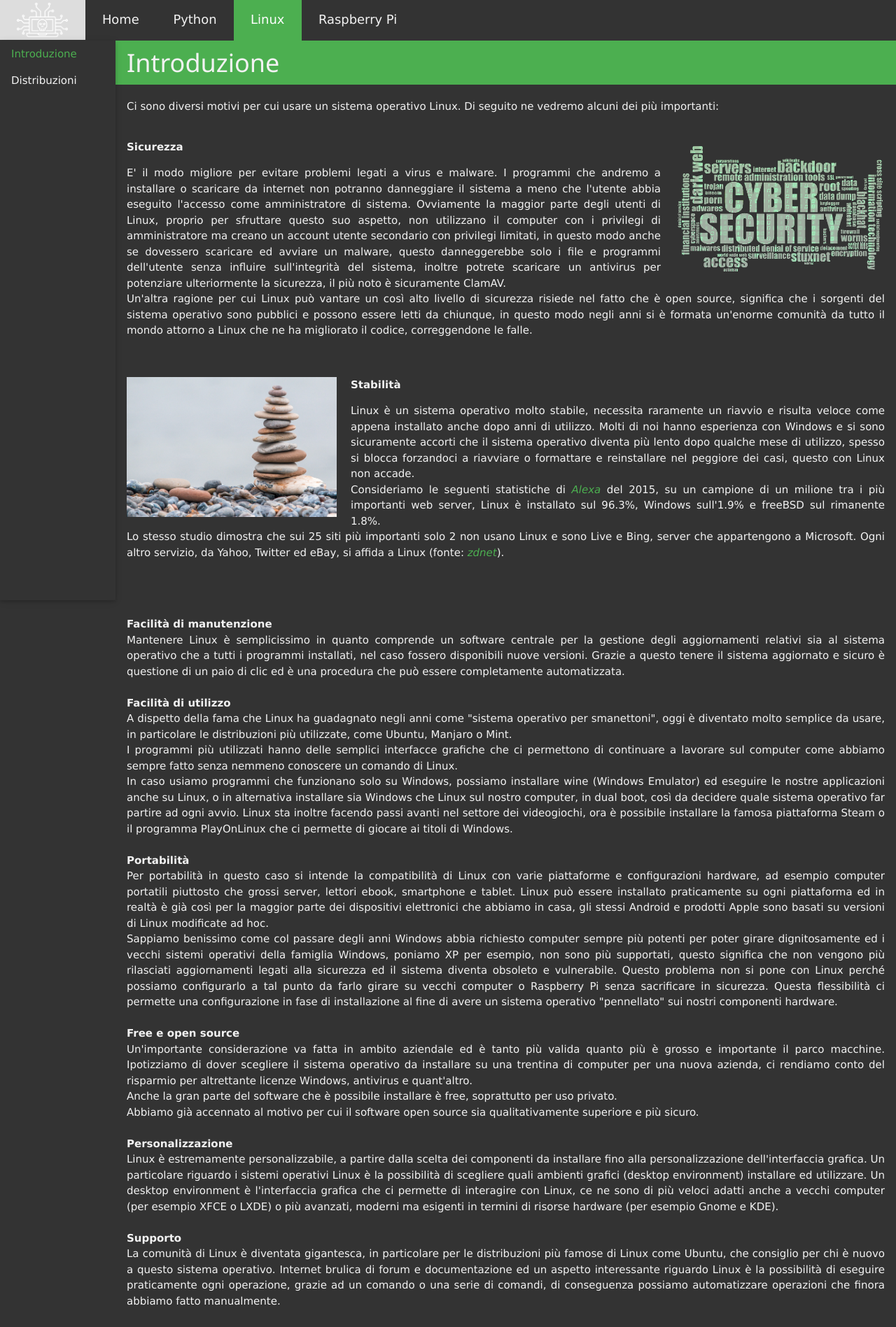
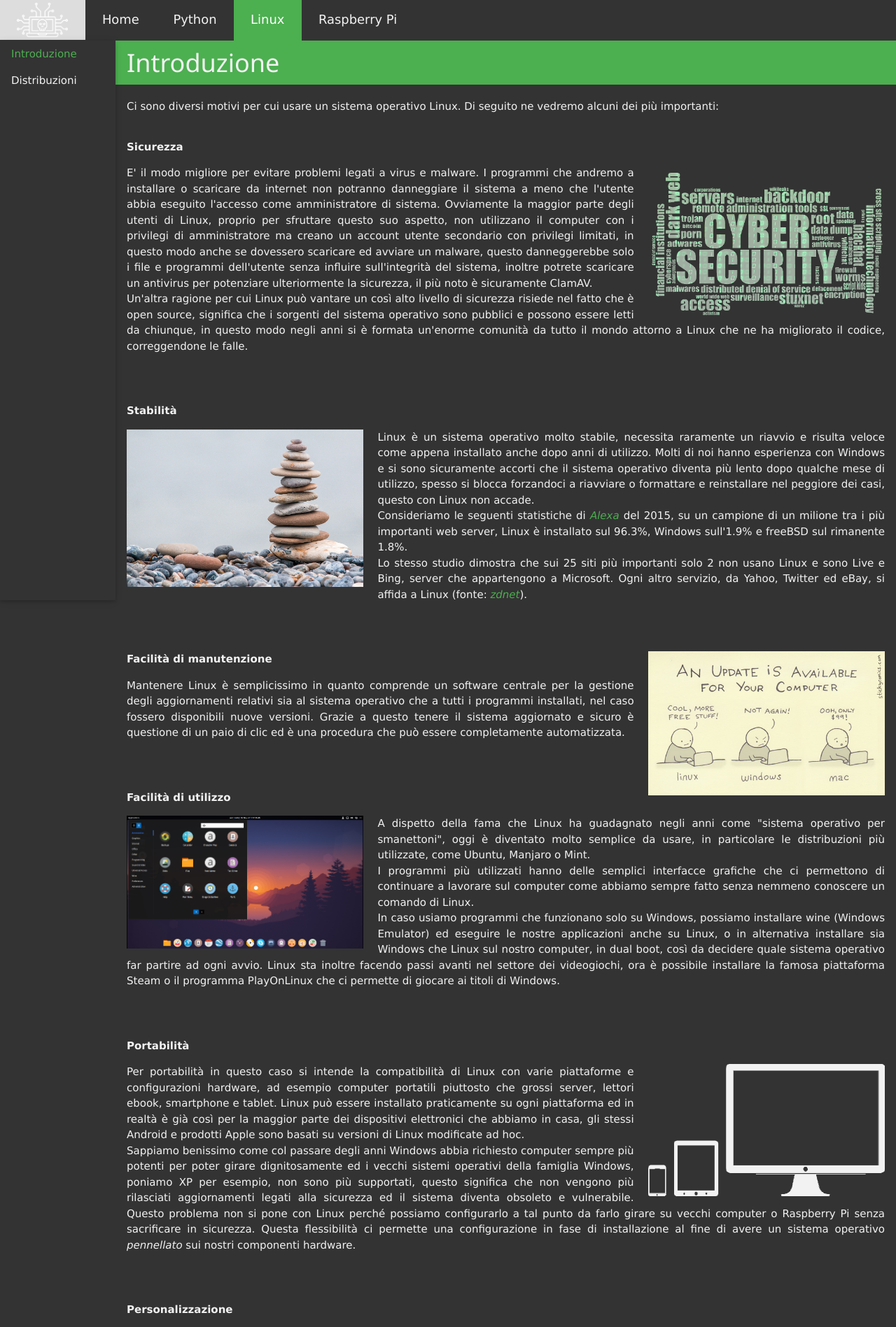
Before and after one commit to s-pnt/sito, a Django app: page /linux/introduzione/ in a window 1280 px wide. Shown: the top 1897 px of the page at 70% size. Before the commit the page ends 1866 px from the top, so only its background shows below. Run offline with Django 3.2, Linux system fonts and the light colour scheme; some libraries are stand-ins or nearby versions.

Commit message:
Sito, aggiunte immagini e sistemato layout

```diff
--- a/sito/static/css/sito.css
+++ b/sito/static/css/sito.css
@@ -81,10 +81,11 @@
 }
 
 .w3-container img {
-    max-width: 25vw;
+    max-width: 28vw;
 }
 
 .w3-container .titolo-immagine {
+    margin-top: 15px;
     padding-top: 20px;
 }
 
--- a/sito/templates/sito/linux_introduzione.html
+++ b/sito/templates/sito/linux_introduzione.html
@@ -14,9 +14,8 @@
 Ci sono diversi motivi per cui usare un sistema operativo Linux. Di seguito ne vedremo alcuni dei più importanti:
 </p>
 <div>
-<p class="titolo-immagine"><strong>Sicurezza</strong>
+<p class="titolo-immagine"><strong>Sicurezza</strong></p>
 <img class="image-right" src="{% static 'sito/cyber_security.png' %}" align="right">
-</p>
 <p>
 E' il modo migliore per evitare problemi legati a virus e malware. I programmi che andremo a installare o scaricare da internet non potranno danneggiare il sistema a meno che l'utente abbia eseguito l'accesso come amministratore di sistema. Ovviamente la maggior parte degli utenti di Linux, proprio per sfruttare questo suo aspetto, non utilizzano il computer con i privilegi di amministratore ma creano un account utente secondario con privilegi limitati, in questo modo anche se dovessero scaricare ed avviare un malware, questo danneggerebbe solo i file e programmi dell'utente senza influire sull'integrità del sistema, inoltre potrete scaricare un antivirus per potenziare ulteriormente la sicurezza, il più noto è sicuramente ClamAV.
 <br>
@@ -24,51 +23,70 @@ Un'altra ragione per cui Linux può vantare un così alto livello di sicurezza r
 </p>
 </div>
 <div>
-<p class="titolo-immagine"><strong class="titolo-immagine">Stabilità</strong>
+<p class="titolo-immagine"><strong>Stabilità</strong></p>
 <img class="image-left" src="{% static 'sito/linux_stabilità.jpg' %}" align="left">
-</p>
 <p>
 Linux è un sistema operativo molto stabile, necessita raramente un riavvio e risulta veloce come appena installato anche dopo anni di utilizzo. Molti di noi hanno esperienza con Windows e si sono sicuramente accorti che il sistema operativo diventa più lento dopo qualche mese di utilizzo, spesso si blocca forzandoci a riavviare o formattare e reinstallare nel peggiore dei casi, questo con Linux non accade.
 <br>
     Consideriamo le seguenti statistiche di <a href="https://www.alexa.com/">Alexa</a> del 2015, su un campione di un milione tra i più importanti web server, Linux è installato sul 96.3%, Windows sull'1.9% e freeBSD sul rimanente 1.8%.
 <br>
     Lo stesso studio dimostra che sui 25 siti più importanti solo 2 non usano Linux e sono Live e Bing, server che appartengono a Microsoft. Ogni altro servizio, da Yahoo, Twitter ed eBay, si affida a Linux (fonte: <a href="https://www.zdnet.com/article/can-the-internet-exist-without-linux/">zdnet</a>).
+</p>
 </div>
-    <br><br>
-    <strong>Facilità di manutenzione</strong>
-<br>
+<div>
+<p class="titolo-immagine"><strong>Facilità di manutenzione</strong>
+<img class="image-right" src="{% static 'sito/update_linux.jpg' %}" align="right">
+</p>
+<p>
 Mantenere Linux è semplicissimo in quanto comprende un software centrale per la gestione degli aggiornamenti relativi sia al sistema operativo che a tutti i programmi installati, nel caso fossero disponibili nuove versioni. Grazie a questo tenere il sistema aggiornato e sicuro è questione di un paio di clic ed è una procedura che può essere completamente automatizzata.
-<br><br>
-    <strong>Facilità di utilizzo</strong>
-<br>
+</p>
+</div>
+<div>
+<p class="titolo-immagine"><strong>Facilità di utilizzo</strong></p>
+<img class="image-left" src="{% static 'sito/easy_linux.png' %}" align="left">
+<p>
 A dispetto della fama che Linux ha guadagnato negli anni come "sistema operativo per smanettoni", oggi è diventato molto semplice da usare, in particolare le distribuzioni più utilizzate, come Ubuntu, Manjaro o Mint.
 <br>
 I programmi più utilizzati hanno delle semplici interfacce grafiche che ci permettono di continuare a lavorare sul computer come abbiamo sempre fatto senza nemmeno conoscere un comando di Linux.
 <br>
 In caso usiamo programmi che funzionano solo su Windows, possiamo installare wine (Windows Emulator) ed eseguire le nostre applicazioni anche su Linux, o in alternativa installare sia Windows che Linux sul nostro computer, in dual boot, così da decidere quale sistema operativo far partire ad ogni avvio. Linux sta inoltre facendo passi avanti nel settore dei videogiochi, ora è possibile installare la famosa piattaforma Steam o il programma PlayOnLinux che ci permette di giocare ai titoli di Windows.
-<br><br>
-    <strong>Portabilità</strong>
-<br>
+</p>
+</div>
+<div>
+<p class="titolo-immagine"><strong>Portabilità</strong></p>
+<img class="image-right" src="{% static 'sito/portability.png' %}" align="right">
+<p>
 Per portabilità in questo caso si intende la compatibilità di Linux con varie piattaforme e configurazioni hardware, ad esempio computer portatili piuttosto che grossi server, lettori ebook, smartphone e tablet. Linux può essere installato praticamente su ogni piattaforma ed in realtà è già così per la maggior parte dei dispositivi elettronici che abbiamo in casa, gli stessi Android e prodotti Apple sono basati su versioni di Linux modificate ad hoc.
 <br>
-Sappiamo benissimo come col passare degli anni Windows abbia richiesto computer sempre più potenti per poter girare dignitosamente ed i vecchi sistemi operativi della famiglia Windows, poniamo XP per esempio, non sono più supportati, questo significa che non vengono più rilasciati aggiornamenti legati alla sicurezza ed il sistema diventa obsoleto e vulnerabile. Questo problema non si pone con Linux perché possiamo configurarlo a tal punto da farlo girare su vecchi computer o Raspberry Pi senza sacrificare in sicurezza. Questa flessibilità ci permette una configurazione in fase di installazione al fine di avere un sistema operativo "pennellato" sui nostri componenti hardware.
-<br><br>
-    <strong>Free e open source</strong>
-<br>
+Sappiamo benissimo come col passare degli anni Windows abbia richiesto computer sempre più potenti per poter girare dignitosamente ed i vecchi sistemi operativi della famiglia Windows, poniamo XP per esempio, non sono più supportati, questo significa che non vengono più rilasciati aggiornamenti legati alla sicurezza ed il sistema diventa obsoleto e vulnerabile. Questo problema non si pone con Linux perché possiamo configurarlo a tal punto da farlo girare su vecchi computer o Raspberry Pi senza sacrificare in sicurezza. Questa flessibilità ci permette una configurazione in fase di installazione al fine di avere un sistema operativo <i>pennellato</i> sui nostri componenti hardware.
+</p>
+</div>
+<div>
+<p class="titolo-immagine"><strong>Personalizzazione</strong></p>
+<img class="image-left" src="{% static 'sito/linux_personalizzazione.png' %}" align="left">
+<p>
+Linux è estremamente personalizzabile, a partire dalla scelta dei componenti da installare fino alla personalizzazione dell'interfaccia grafica. Un particolare riguardo i sistemi operativi Linux è la possibilità di scegliere quali ambienti grafici (desktop environment) installare ed utilizzare. Un desktop environment è l'interfaccia grafica che ci permette di interagire con Linux, ce ne sono di più veloci adatti anche a vecchi computer (per esempio XFCE o LXDE) o più avanzati, moderni ma esigenti in termini di risorse hardware (per esempio Gnome e KDE).
+</p>
+</div>
+<div style="margin-top:30px">
+<p class="titolo-immagine"><strong>Free e open source</strong></p>
+<img class="image-right" src="{% static 'sito/free.jpg' %}" align="right">
+<p>
 Un'importante considerazione va fatta in ambito aziendale ed è tanto più valida quanto più è grosso e importante il parco macchine. Ipotizziamo di dover scegliere il sistema operativo da installare su una trentina di computer per una nuova azienda, ci rendiamo conto del risparmio per altrettante licenze Windows, antivirus e quant'altro.
 <br>
 Anche la gran parte del software che è possibile installare è free, soprattutto per uso privato.
 <br>
 Abbiamo già accennato al motivo per cui il software open source sia qualitativamente superiore e più sicuro.
-<br><br>
-    <strong>Personalizzazione</strong>
-<br>
-Linux è estremamente personalizzabile, a partire dalla scelta dei componenti da installare fino alla personalizzazione dell'interfaccia grafica. Un particolare riguardo i sistemi operativi Linux è la possibilità di scegliere quali ambienti grafici (desktop environment) installare ed utilizzare. Un desktop environment è l'interfaccia grafica che ci permette di interagire con Linux, ce ne sono di più veloci adatti anche a vecchi computer (per esempio XFCE o LXDE) o più avanzati, moderni ma esigenti in termini di risorse hardware (per esempio Gnome e KDE).
-<br><br>
-    <strong>Supporto</strong>
-<br>
+</p>
+</div>
+<div>
+<p class="titolo-immagine"><strong>Supporto</strong>
+<img class="image-left" src="{% static 'sito/support.jpg' %}" align="left">
+</p>
+<p>
 La comunità di Linux è diventata gigantesca, in particolare per le distribuzioni più famose di Linux come Ubuntu, che consiglio per chi è nuovo a questo sistema operativo. Internet brulica di forum e documentazione ed un aspetto interessante riguardo Linux è la possibilità di eseguire praticamente ogni operazione, grazie ad un comando o una serie di comandi, di conseguenza possiamo automatizzare operazioni che finora abbiamo fatto manualmente.
 </p>
 </div>
 </div>
+</div>
 {% endblock %}
```
Also changed, not shown: sito/static/sito/easy_linux.png (added), sito/static/sito/free.jpg (added), sito/static/sito/linux_personalizzazione - Copia.png (added), sito/static/sito/linux_personalizzazione.png (added), sito/static/sito/portability.png (added), sito/static/sito/support.jpg (added), sito/static/sito/update_linux.jpg (added).
